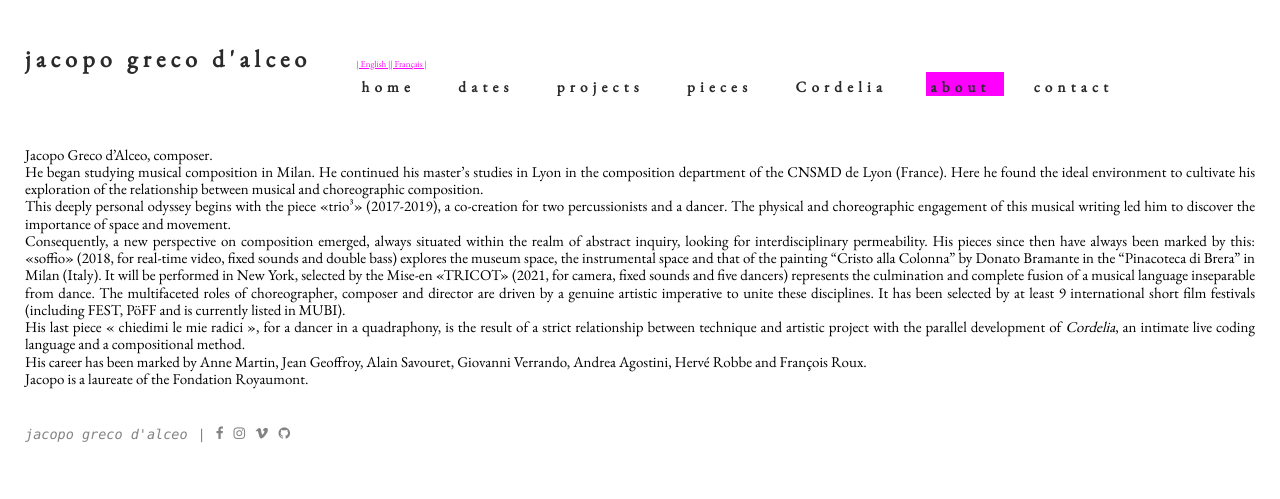
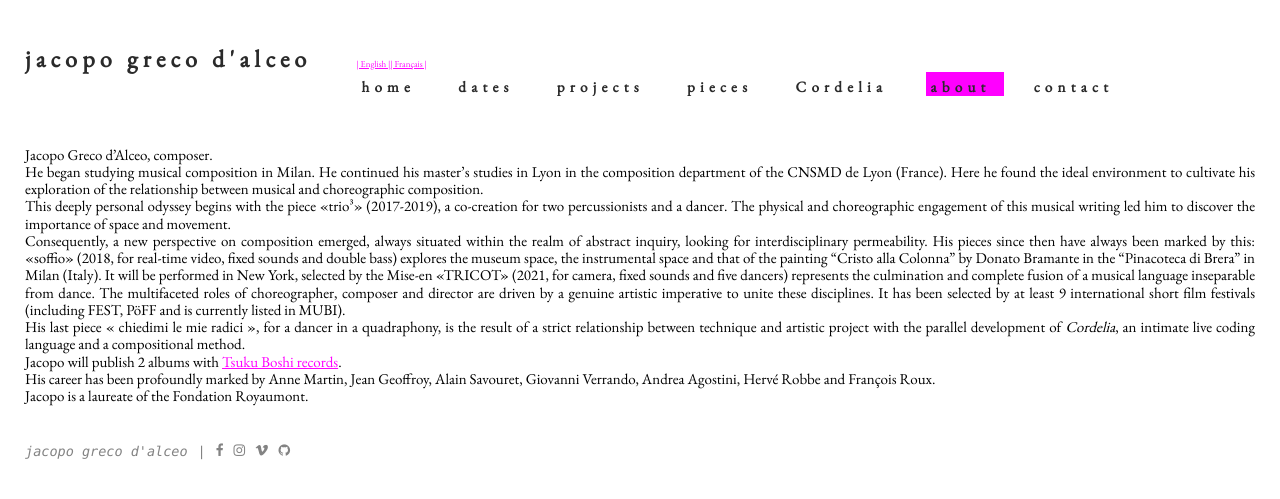
Before and after one commit to jacopogrecodalceo/jacopogrecodalceo.github.io, a Jekyll site: the page built from content/_en/about.md, in a window 1280 px wide. Shown: the top 499 px of the page. Built offline with Jekyll 4.4.1, drawn with Linux system fonts in a browser that asks for light colours.

Commit message:
tsuku update

```diff
--- a/content/_en/about.md
+++ b/content/_en/about.md
@@ -5,5 +5,7 @@ title: about
 Jacopo Greco d'Alceo, composer.<br>
 He began studying musical composition in Milan. He continued his master's studies in Lyon in the composition department of the CNSMD de Lyon (France). Here he found the ideal environment to cultivate his exploration of the relationship between musical and choreographic composition.<br>
 This deeply personal odyssey begins with the piece «trio³» (2017-2019), a co-creation for two percussionists and a dancer. The physical and choreographic engagement of this musical writing led him to discover the importance of space and movement.<br>
-Consequently, a new perspective on composition emerged, always situated within the realm of abstract inquiry, looking for interdisciplinary permeability. His pieces since then have always been marked by this: «soffio» (2018, for real-time video, fixed sounds and double bass) explores the museum space, the instrumental space and that of the painting "Cristo alla Colonna" by Donato Bramante in the "Pinacoteca di Brera" in Milan (Italy). It will be performed in New York, selected by the Mise-en «TRICOT» (2021, for camera, fixed sounds and five dancers) represents the culmination and complete fusion of a musical language inseparable from dance. The multifaceted roles of choreographer, composer and director are driven by a genuine artistic imperative to unite these disciplines. It has been selected by at least 9 international short film festivals (including FEST, PöFF and is currently listed in MUBI).<br>His last piece « chiedimi le mie radici », for a dancer in a quadraphony, is the result of a strict relationship between technique and artistic project with the parallel development of *Cordelia*, an intimate live coding language and a compositional method. <br>His career has been marked by Anne Martin, Jean Geoffroy, Alain Savouret, Giovanni Verrando, Andrea Agostini, Hervé Robbe and François Roux.<br>
+Consequently, a new perspective on composition emerged, always situated within the realm of abstract inquiry, looking for interdisciplinary permeability. His pieces since then have always been marked by this: «soffio» (2018, for real-time video, fixed sounds and double bass) explores the museum space, the instrumental space and that of the painting "Cristo alla Colonna" by Donato Bramante in the "Pinacoteca di Brera" in Milan (Italy). It will be performed in New York, selected by the Mise-en «TRICOT» (2021, for camera, fixed sounds and five dancers) represents the culmination and complete fusion of a musical language inseparable from dance. The multifaceted roles of choreographer, composer and director are driven by a genuine artistic imperative to unite these disciplines. It has been selected by at least 9 international short film festivals (including FEST, PöFF and is currently listed in MUBI).<br>His last piece « chiedimi le mie radici », for a dancer in a quadraphony, is the result of a strict relationship between technique and artistic project with the parallel development of *Cordelia*, an intimate live coding language and a compositional method. <br>
+Jacopo will publish 2 albums with [Tsuku Boshi records](https://tsukuboshi.wordpress.com/).<br>
+His career has been profoundly marked by Anne Martin, Jean Geoffroy, Alain Savouret, Giovanni Verrando, Andrea Agostini, Hervé Robbe and François Roux.<br>
 Jacopo is a laureate of the Fondation Royaumont.<br>
```
Also changed, not shown: content/_fr/about.md (+3 -1 lines).
